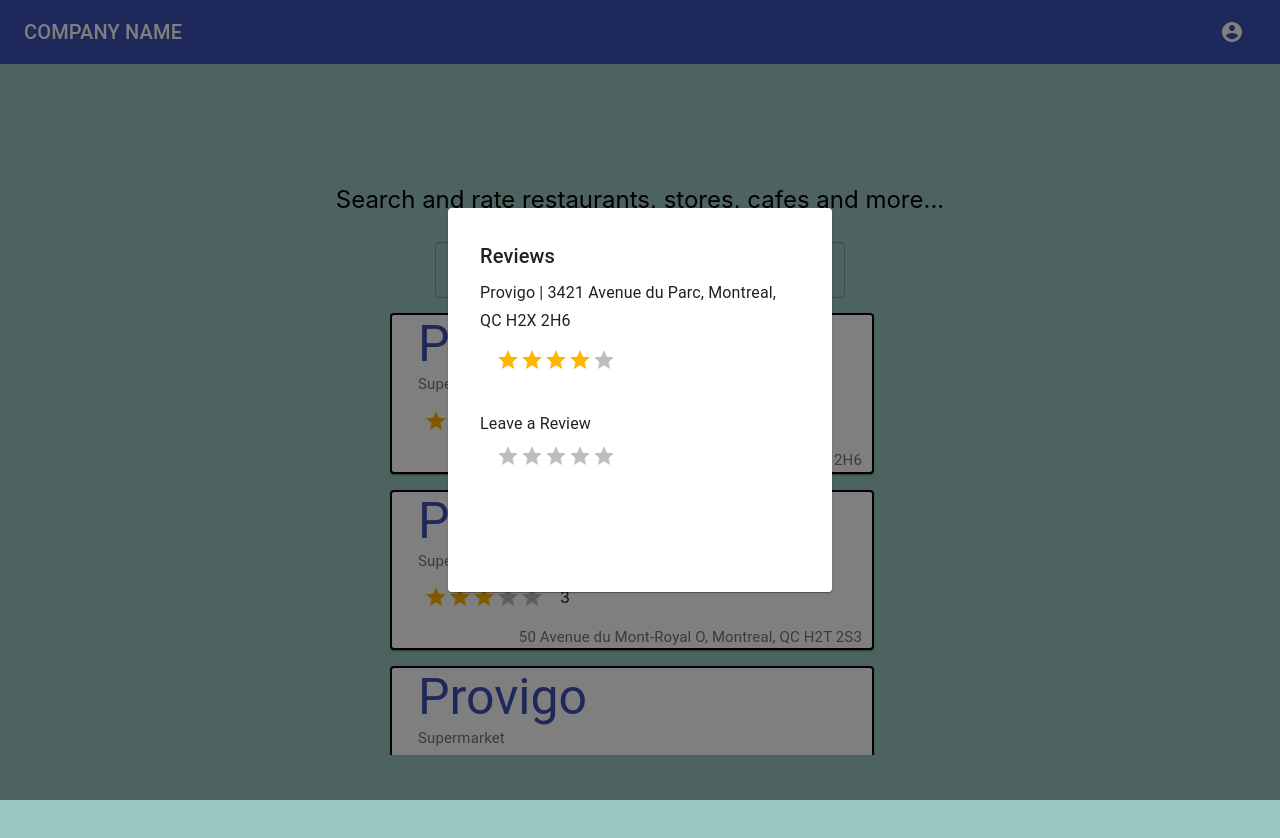
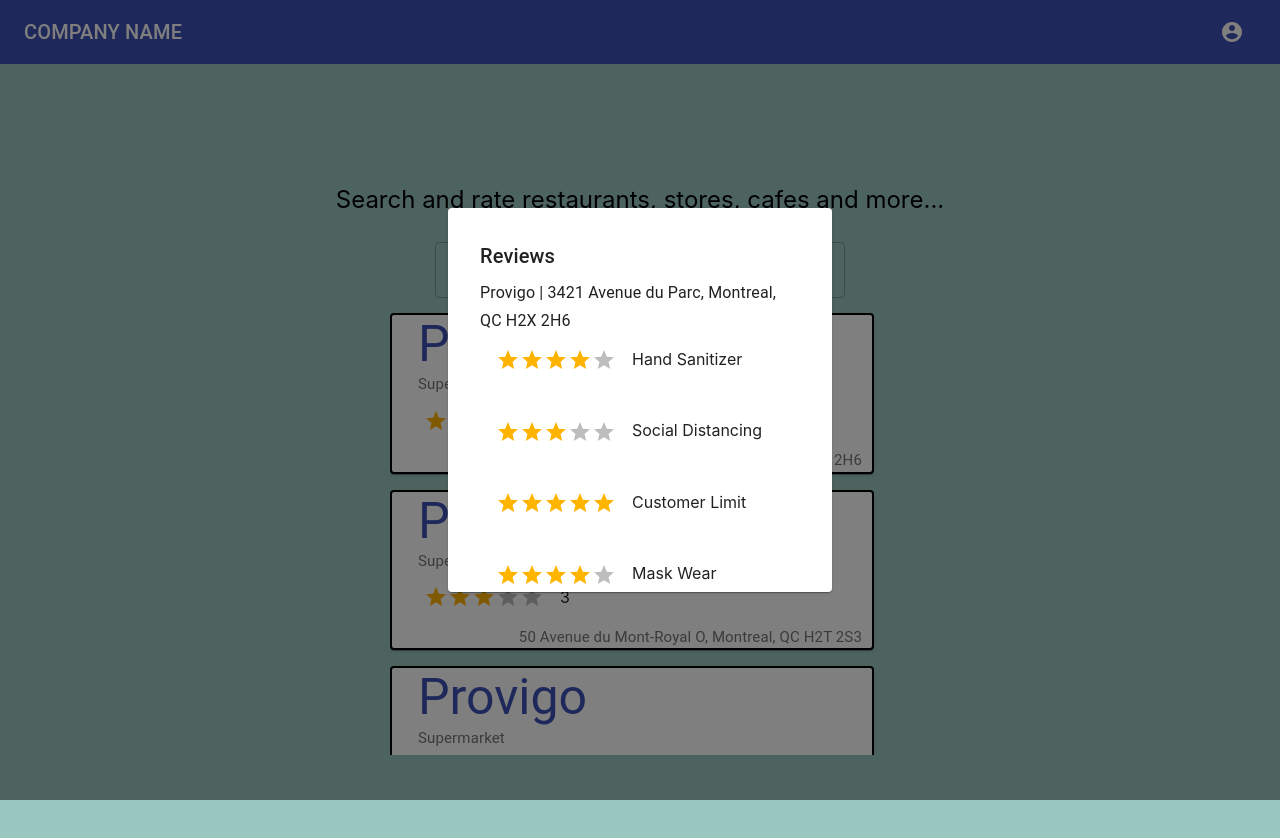
Before and after one commit to JoshFried/codejam2020, a React (Create React App) app in the folder frontend/codejam2020/: page / in a window 1280 px wide. Both pictures are taken after a click on the element 632 px from the left and 393 px from the top of the page. Shown: the top 838 px of the page. Built offline with nearby package versions, Linux system fonts and the light colour scheme.

Commit message:
Add review category

```diff
--- a/frontend/codejam2020/src/Component/BusinessDisplay/BusinessInfoModal.tsx
+++ b/frontend/codejam2020/src/Component/BusinessDisplay/BusinessInfoModal.tsx
@@ -1,7 +1,7 @@
 import React from "react";
 import RatingUI from "../RatingComponent/RatingUI";
 import AddRating from "../RatingComponent/AddRating";
-import { createStyles, makeStyles, Theme } from "@material-ui/core/styles";
+import { makeStyles } from "@material-ui/core/styles";
 import Paper from "@material-ui/core/Paper";
 import Typography from "@material-ui/core/Typography";
 
@@ -12,6 +12,13 @@
     count: number;
     location: string;
     type: string;
+    business_id: number;
+    local: boolean;
+    ratingSanitizer: number;
+    ratingSocialDistancing: number;
+    ratingLimitingCustomers: number;
+    ratingMasks: number;
+    ratingAccomodation: number;
   };
 }
 
@@ -30,6 +37,13 @@
     width: "20rem",
     height: "20rem",
     padding: "2rem",
+    overflow: "scroll",
+  },
+  ratingBox: {
+    display: "flex",
+  },
+  ratingName: {
+    marginTop: "0.5rem",
   },
 });
 
@@ -45,9 +59,49 @@
           <Typography variant="subtitle1" gutterBottom>
             {businessInfo.name + " | " + businessInfo.location}
           </Typography>
-          <RatingUI rating={businessInfo.rating} />
+          <div className={classes.ratingBox}>
+            <RatingUI rating={businessInfo.ratingSanitizer} />
+            <div className={classes.ratingName}>Hand Sanitizer</div>
+          </div>
+          <div className={classes.ratingBox}>
+            <RatingUI rating={businessInfo.ratingSocialDistancing} />
+            <div className={classes.ratingName}>Social Distancing</div>
+          </div>
+          <div className={classes.ratingBox}>
+            <RatingUI rating={businessInfo.ratingLimitingCustomers} />
+            <div className={classes.ratingName}>Customer Limit</div>
+          </div>
+          <div className={classes.ratingBox}>
+            <RatingUI rating={businessInfo.ratingMasks} />
+            <div className={classes.ratingName}>Mask Wear</div>
+          </div>
+          <div className={classes.ratingBox}>
+            <RatingUI rating={businessInfo.ratingAccomodation} />
+            <div className={classes.ratingName}>Accomodating</div>
+          </div>
+
           <Typography variant="body1">Leave a Review</Typography>
-          <AddRating />
+
+          <div className={classes.ratingBox}>
+            <AddRating />
+            <div className={classes.ratingName}>Hand Sanitizer</div>
+          </div>
+          <div className={classes.ratingBox}>
+            <AddRating />
+            <div className={classes.ratingName}>Social Distancing</div>
+          </div>
+          <div className={classes.ratingBox}>
+            <AddRating />
+            <div className={classes.ratingName}>Customer Limit</div>
+          </div>
+          <div className={classes.ratingBox}>
+            <AddRating />
+            <div className={classes.ratingName}>Mask Wear</div>
+          </div>
+          <div className={classes.ratingBox}>
+            <AddRating />
+            <div className={classes.ratingName}>Accomodating</div>
+          </div>
         </Paper>
       </div>
     </div>
```
Also changed, not shown: frontend/codejam2020/src/Component/BusinessDisplay/AllBusiness.tsx (+13 -9 lines), frontend/codejam2020/src/Component/BusinessDisplay/BusinessCard.tsx (+6 -5 lines).
